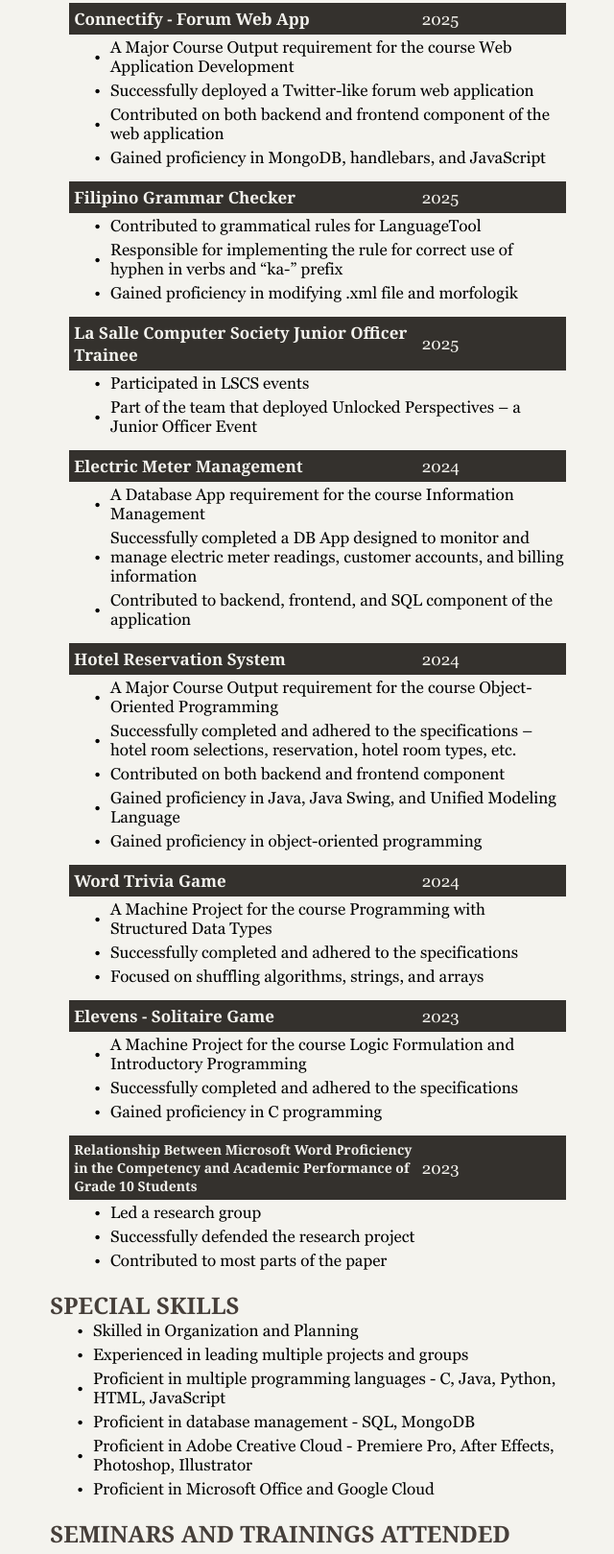
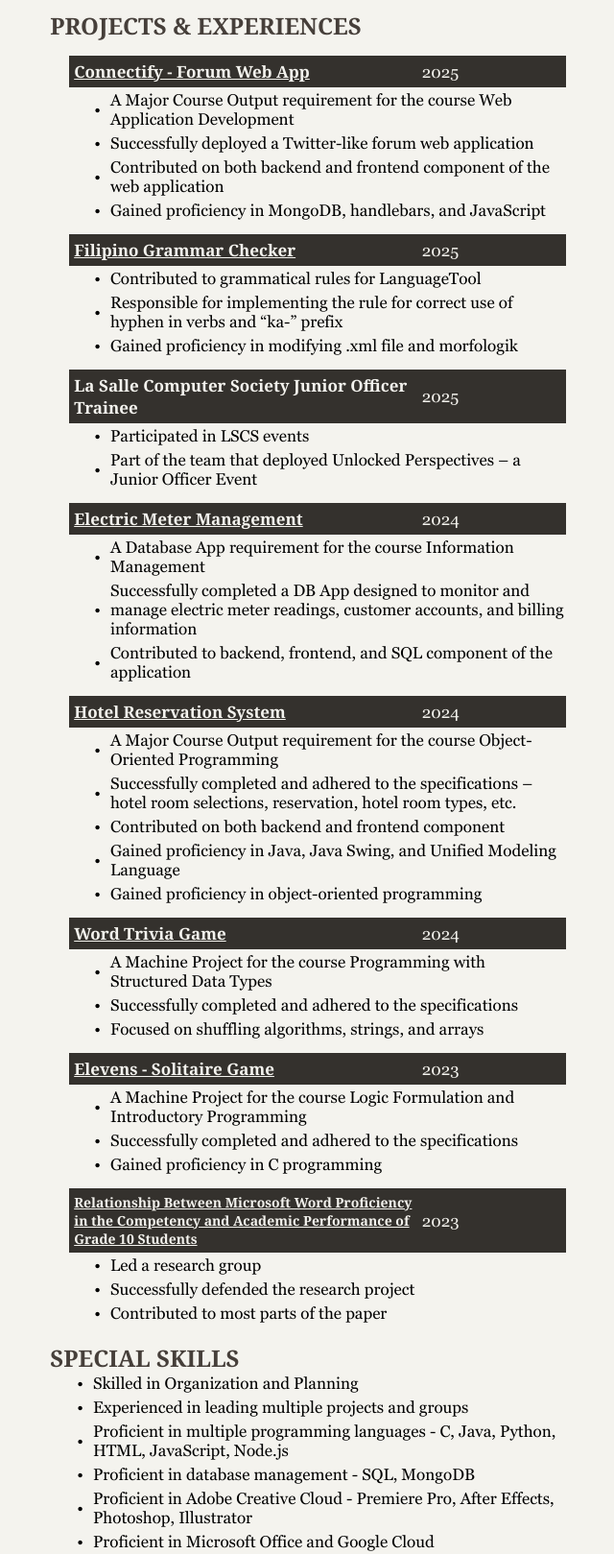
Before and after one commit to strangeshands/HTolentinoPrtflio, a plain HTML site: page aboutme.html in a window 1280 px wide. Shown: the part 558-2177 px from the top of the page at 96% size, without its empty margins (319-959 px from the left). Drawn offline with Linux system fonts and the light colour scheme; files whose address does not match are found by name.

Commit message:
Updated links

```diff
--- a/aboutme.html
+++ b/aboutme.html
@@ -85,7 +85,7 @@
                 font-size: 17px;
             }
 
-            .left {
+            .left, .project-link {
                 width: 250%;
 
                 display: flex;
@@ -93,6 +93,7 @@
                 justify-content: left;
 
                 font-weight: bold;
+                color: #f4f3ee;
             }
 
             .right {
@@ -146,6 +147,9 @@
         <div class="main">
 
             <div id="content">
+                <p style="text-align: center; margin-left: -25px; font-size: 15px; font-style: italic;"> For the PDF version, you can download the file <a href="" download>here</a>. </p>
+                <p style="text-align: center; margin-left: -25px; margin-bottom: 25px; font-size: 15px; font-style: italic;"> Please note that the file does not contain any embedded hyperlinks. </p>
+
                 <div id="basicinfo">
                     <h1> Hephzi-Bah G. Tolentino </h1>
                     <div id="contact-det">
@@ -216,7 +220,7 @@
                 <h2> PROJECTS & EXPERIENCES </h2>
                     <div class="subtitle">
                         <div class="left">
-                            Connectify - Forum Web App
+                            <a class="project-link" href="https://github.com/strangeshands/APDEV-MCO" target="_blank" rel="noopener noreferrer">Connectify - Forum Web App</a>
                         </div>
 
                         <div class="right">
@@ -250,7 +254,7 @@
 
                     <div class="subtitle">
                         <div class="left">
-                            Filipino Grammar Checker
+                            <a class="project-link" href="https://github.com/strangeshands/ALGCM-CaseStudy" target="_blank" rel="noopener noreferrer">Filipino Grammar Checker</a>
                         </div>
 
                         <div class="right">
@@ -300,7 +304,7 @@
 
                     <div class="subtitle">
                         <div class="left">
-                            Electric Meter Management
+                            <a class="project-link" href="https://github.com/strangeshands/INFOM-DBAPP" target="_blank" rel="noopener noreferrer">Electric Meter Management</a>
                         </div>
 
                         <div class="right">
@@ -328,7 +332,7 @@
 
                     <div class="subtitle">
                         <div class="left">
-                            Hotel Reservation System
+                            <a class="project-link" href="https://github.com/strangeshands/PROG3-MCO2" target="_blank" rel="noopener noreferrer">Hotel Reservation System</a>
                         </div>
 
                         <div class="right">
@@ -368,7 +372,7 @@
 
                     <div class="subtitle">
                         <div class="left">
-                            Word Trivia Game
+                            <a class="project-link" href="https://github.com/strangeshands/PROG2-WordTriva" target="_blank" rel="noopener noreferrer">Word Trivia Game</a>
                         </div>
 
                         <div class="right">
@@ -396,7 +400,7 @@
 
                     <div class="subtitle">
                         <div class="left">
-                            Elevens - Solitaire Game
+                            <a class="project-link" href="https://github.com/strangeshands/PROG1-Elevens" target="_blank" rel="noopener noreferrer">Elevens - Solitaire Game</a>
                         </div>
 
                         <div class="right">
@@ -424,7 +428,9 @@
 
                     <div class="subtitle">
                         <div class="left" style="font-size: 14px;">
+                            <a class="project-link" href="" download>
                             Relationship Between Microsoft Word Proficiency in the Competency and Academic Performance of Grade 10 Students
+                            </a>
                         </div>
 
                         <div class="right">
@@ -466,7 +472,7 @@
                     <div class="desc-row-v2">
                         <div class="bullet">•</div>
                         <div class="desc-text">
-                            Proficient in multiple programming languages - C, Java, Python, HTML, JavaScript
+                            Proficient in multiple programming languages - C, Java, Python, HTML, JavaScript, Node.js
                         </div>
                     </div>
                     <div class="desc-row-v2">
```
Also changed, not shown: index.html (+1 -1 lines).
